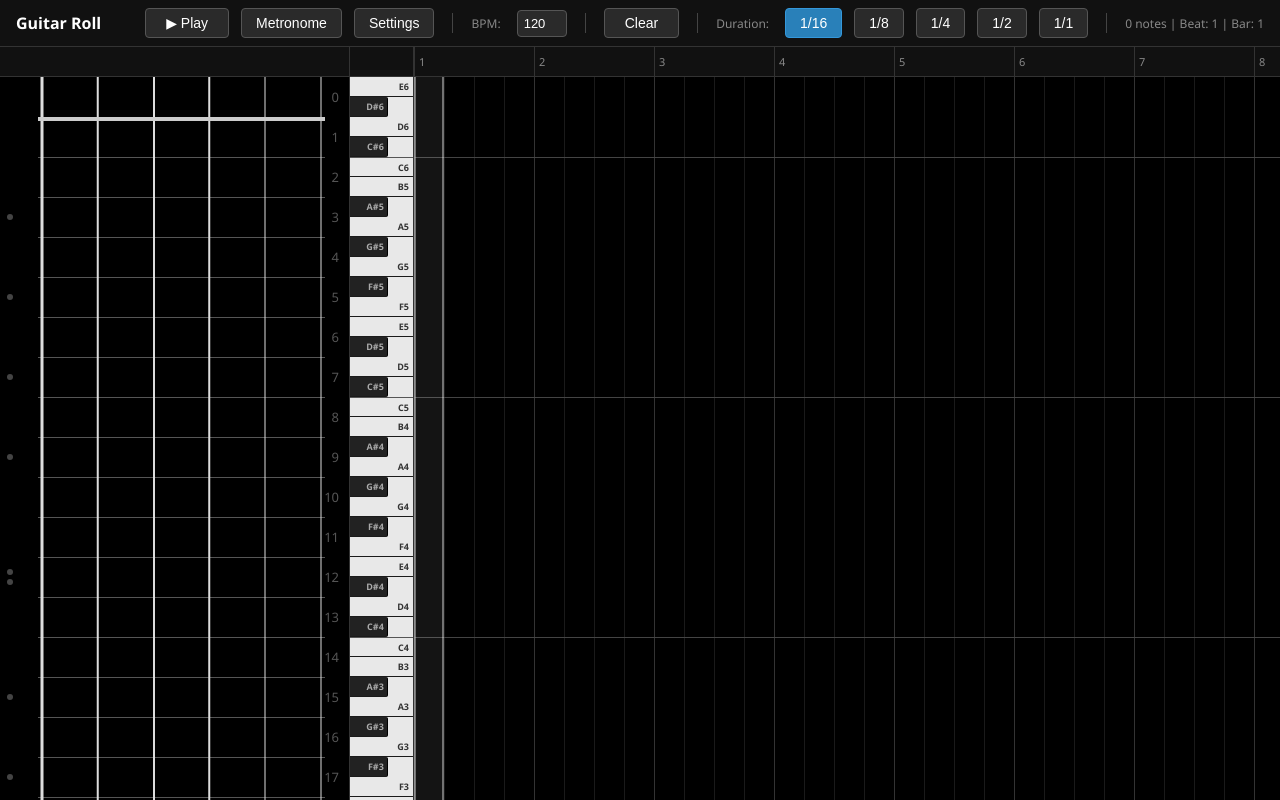
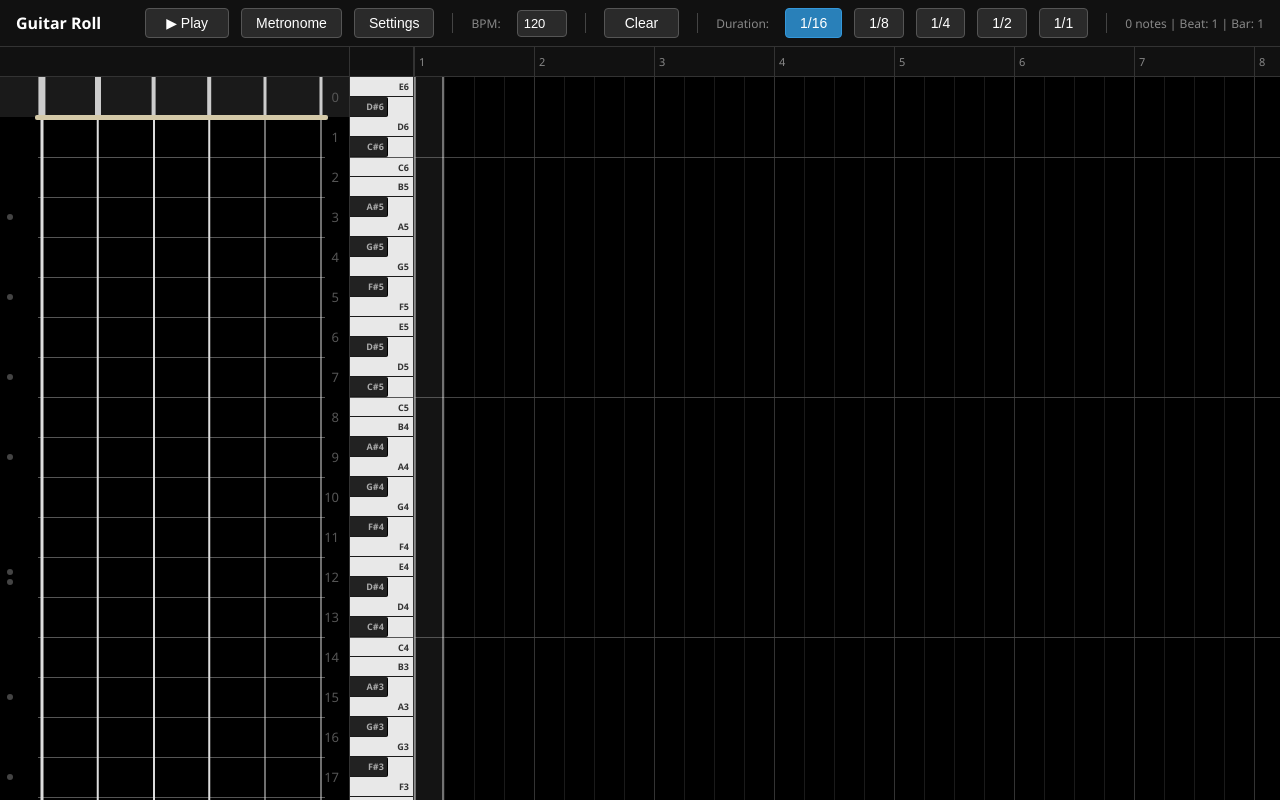
Before and after one commit to circuloponto/guitar_roll, a React (Vite) app: page / in a window 1280 px wide. Built offline with nearby package versions, Linux system fonts and the light colour scheme.

Commit message:
nut area redesigned

```diff
--- a/src/components/Fretboard.jsx
+++ b/src/components/Fretboard.jsx
@@ -270,14 +270,26 @@ export default function Fretboard({ onNoteClick, onAdjacentClick, onMoveNote, on
         onMouseUp={handleMouseUp}
         onMouseLeave={() => { setHover(null); setHoveredNote(null); if (!durationDragRef.current && !moveDragRef.current) { dragStartRef.current = null; didDragRef.current = false; setDragNote(null); } }}
       >
+        {/* Open fret area background */}
+        <div style={{
+          position: 'absolute',
+          left: 0,
+          right: 0,
+          top: 0,
+          height: FRET_HEIGHT,
+          background: '#1a1a1a',
+          borderBottom: 'none',
+        }} />
+
         {/* Nut - horizontal line between fret 0 and fret 1 */}
         <div style={{
           position: 'absolute',
-          left: `${PADDING_LEFT - 1}%`,
-          right: `${PADDING_RIGHT - 1}%`,
-          top: cellTopPx(1),
-          height: 4,
-          background: '#ccc',
+          left: `${PADDING_LEFT - 2}%`,
+          right: `${PADDING_RIGHT - 2}%`,
+          top: cellTopPx(1) - 2,
+          height: 5,
+          background: '#d4c9a8',
+          borderRadius: 2,
           zIndex: 2,
         }} />
 
@@ -307,21 +319,36 @@ export default function Fretboard({ onNoteClick, onAdjacentClick, onMoveNote, on
           );
         })}
 
-        {/* Strings - vertical lines */}
+        {/* Strings - vertical lines (thicker in open area) */}
         {Array.from({ length: NUM_STRINGS }, (_, i) => {
           const leftPercent = PADDING_LEFT + (i / (NUM_STRINGS - 1)) * (100 - PADDING_LEFT - PADDING_RIGHT);
           const thickness = NUM_STRINGS - i;
+          const nutTop = cellTopPx(1);
           return (
-            <div key={`string-${i}`} style={{
+            <div key={`string-${i}`}>
+              {/* Open area string (thicker) */}
+              <div style={{
                 position: 'absolute',
                 left: `${leftPercent}%`,
                 top: 0,
+                height: nutTop,
+                width: Math.max(3, thickness * 1.2),
+                background: '#ccc',
+                transform: 'translateX(-50%)',
+                zIndex: 1,
+              }} />
+              {/* Fretted area string */}
+              <div style={{
+                position: 'absolute',
+                left: `${leftPercent}%`,
+                top: nutTop,
                 bottom: 0,
                 width: Math.max(1, thickness * 0.5),
                 background: '#ddd',
                 transform: 'translateX(-50%)',
                 zIndex: 1,
               }} />
+            </div>
           );
         })}
 
```
Lines whose indentation alone changed are shown as unchanged.
